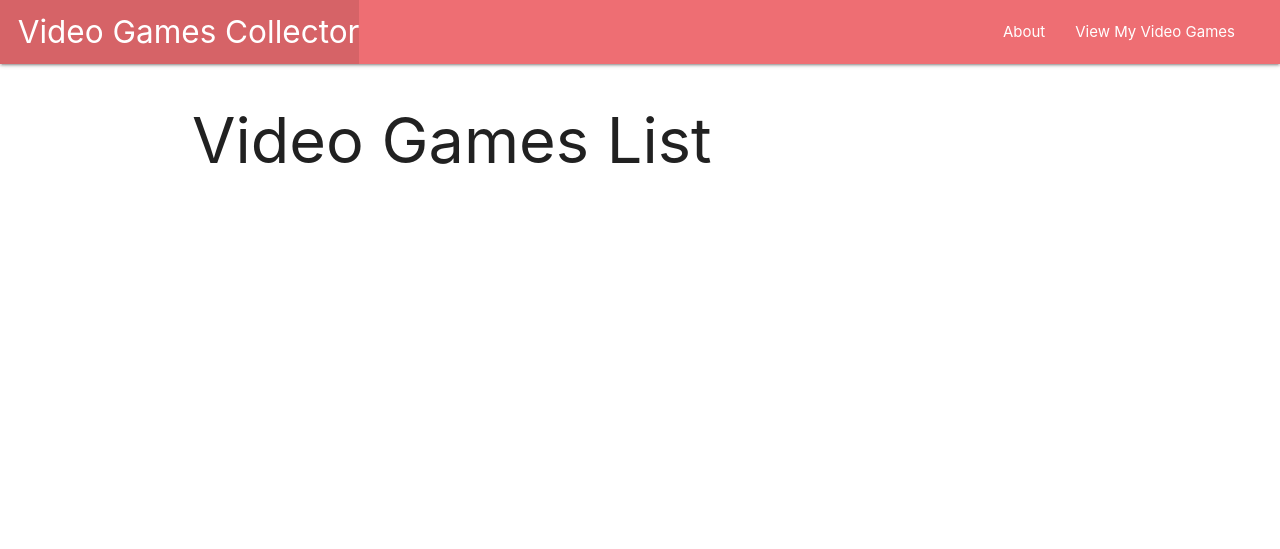
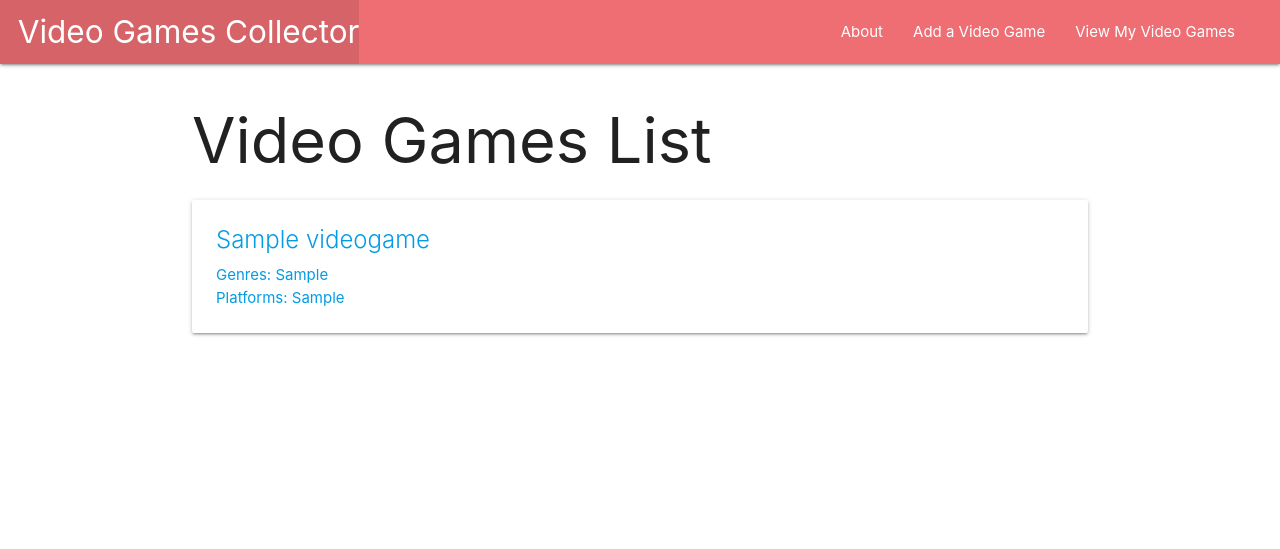
Before and after one commit to nkolotsos/videogamescollector, a Django app: page /videogames/ in a window 1280 px wide. Shown: the top 549 px of the page. Run offline with Django 4.2, Linux system fonts and the light colour scheme; tables that the repository leaves empty hold one stand-in row (values such as "Sample post").

Commit message:
Lab part 3 complete

```diff
--- a/main_app/models.py
+++ b/main_app/models.py
@@ -1,15 +1,20 @@
 from django.db import models
+from django.urls import reverse
 
 # Create your models here.
 class Videogame(models.Model):
     title = models.CharField(max_length=100)
     genres = models.CharField(max_length=100)
-    description = models.TextField
+    description = models.TextField(max_length=500)
     developer = models.CharField(max_length=100)
     publisher = models.CharField(max_length=100)
-    date = models.DateField
+    # release_date = models.DateField()
+    # date = models.DateField()
     platforms = models.CharField(max_length=100)
-    rating = models.DecimalField(max_digits=4, decimal_places=2)
+    # rating = models.DecimalField(max_digits=4, decimal_places=2)
 
     def __str__(self):
         return self.title
+
+    def get_absolute_url(self):
+        return reverse('videogames_detail', kwargs={'videogame_id': self.id})
--- a/main_app/templates/base.html
+++ b/main_app/templates/base.html
@@ -15,11 +15,12 @@
     <nav>
       <div class="nav-wrapper">
         <ul>
-          <li><a href="/" class="left brand-logo">&nbsp;&nbsp;Video Games Collector</a></li>
+          <li><a href="{% url 'home' %}" class="left brand-logo">&nbsp;&nbsp;Video Games Collector</a></li>
         </ul>
         <ul class="right">
-          <li><a href="/about">About</a></li>
-          <li><a href="/videogames">View My Video Games</a></li>
+          <li><a href="{% url 'about' %}">About</a></li>
+          <li><a href="{% url 'videogames_create' %}">Add a Video Game</a></li>
+          <li><a href="{% url 'videogames_index' %}">View My Video Games</a></li>
           <li><a href=""></a></li>
         </ul>
       </div>
--- a/main_app/templates/videogames/index.html
+++ b/main_app/templates/videogames/index.html
@@ -3,15 +3,13 @@
 
 <h1>Video Games List</h1>
 
-{% for game in games %}
+{% for videogame in videogames %}
 <div class="card">
     <a href="{% url 'videogames_detail' videogame.id %}">
         <div class="card-content">
-            <img src="" alt="">
             <span class="card-title">{{ videogame.title }}</span>
             <p>Genres: {{ videogame.genres }}</p>
             <p>Platforms: {{ videogame.platforms }}</p>
-            <p>User Rating: {{ videogame.rating }}</p>
         </div>
     </a>
 </div>
--- a/main_app/urls.py
+++ b/main_app/urls.py
@@ -1,9 +1,13 @@
 from django.urls import path
 from . import views
+# from main_app.views import VideogamesListView
 
 urlpatterns = [
     path('', views.home, name='home'),
     path('about/', views.about, name='about'),
     path('videogames/', views.videogames_index, name='videogames_index'),
-    path('videogames/<int:videogames_pk>/', views.videogames_detail, name='videogames_detail'),
+    path('videogames/<int:videogames_id>/', views.videogames_detail, name='videogames_detail'),
+    path('videogames/create/', views.VideogameCreate.as_view(), name='videogames_create'),
+    path('videogames/<int:pk>/update/', views.VideogameUpdate.as_view(), name='videogames_update'),
+    path('videogames/<int:pk>/delete/', views.VideogameDelete.as_view(), name='videogames_delete'),
 ]
--- a/main_app/views.py
+++ b/main_app/views.py
@@ -1,4 +1,6 @@
 from django.shortcuts import render
+from django.views.generic import ListView
+from django.views.generic.edit import CreateView, UpdateView, DeleteView
 from .models import Videogame
 
 # Create your views here.
@@ -15,3 +17,18 @@ def videogames_index(request):
 def videogames_detail(request, videogames_id):
     videogame = Videogame.objects.get(id=videogames_id)
     return render(request, 'videogames/detail.html', { 'videogame': videogame })
+
+class VideogameCreate(CreateView):
+    model = Videogame
+    fields = ['title', 'genres']
+
+class VideogameUpdate(UpdateView):
+    model = Videogame
+    fields = [
+        'genres', 'description', 'developer', 'publisher', 'platforms'
+        ]
+
+class VideogameDelete(DeleteView):
+    model = Videogame
+    success_url = '/videogames'
+    template_name = 'main_app/videogame_confirm_delete.html'
--- a/videogamescollector/settings.py
+++ b/videogamescollector/settings.py
@@ -107,7 +107,7 @@ AUTH_PASSWORD_VALIDATORS = [
 
 LANGUAGE_CODE = 'en-us'
 
-TIME_ZONE = 'UTC'
+TIME_ZONE = 'Australia/Melbourne'
 
 USE_I18N = True
 
```
Also changed, not shown: main_app/templates/main_app/videogame_confirm_delete.html (added, +13 -0 lines), main_app/templates/main_app/videogame_form.html (added, +14 -0 lines), main_app/templates/videogames/detail.html (+6 -2 lines), main_app/migrations/0002_videogame_date.py (added), main_app/migrations/0003_remove_videogame_rating.py (added), main_app/migrations/0004_videogame_description_videogame_release_date.py (added), main_app/migrations/0005_remove_videogame_date_remove_videogame_release_date.py (added).
